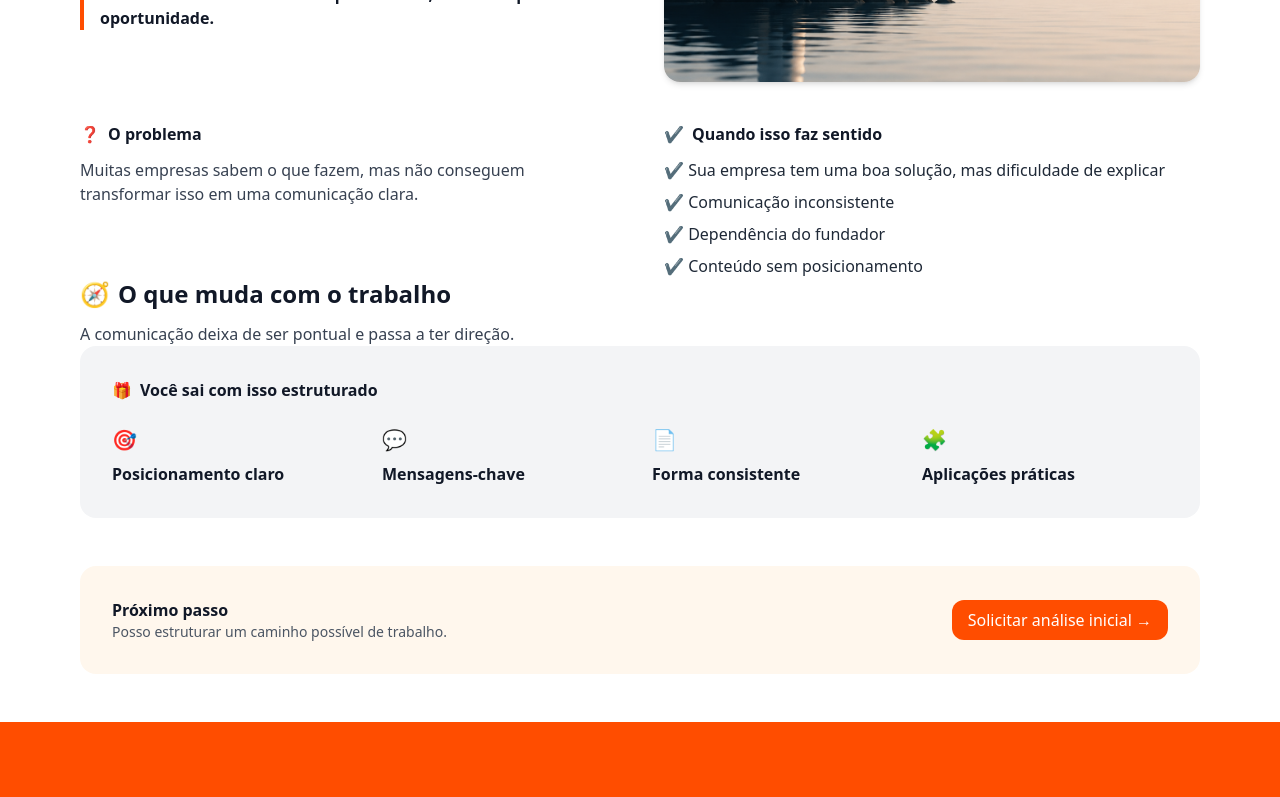
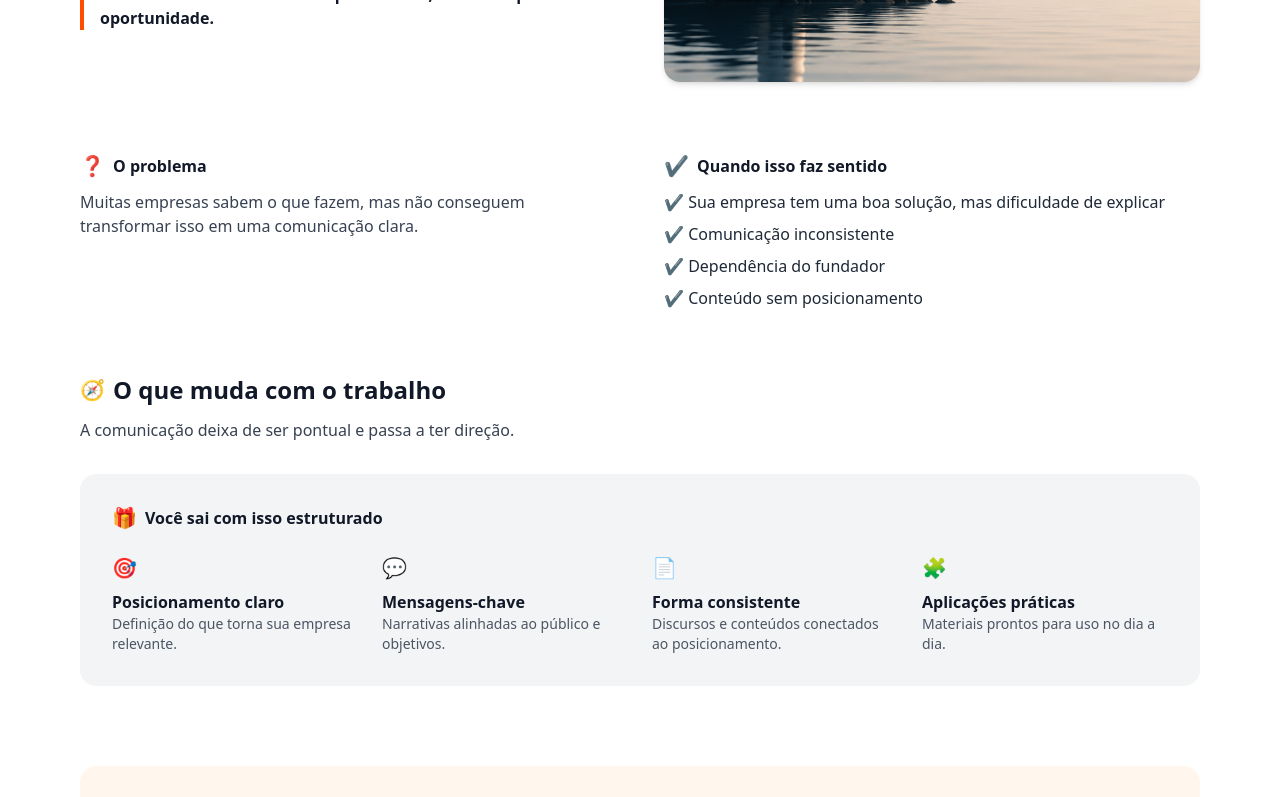
Before and after one commit to andretomazela-dev/integrado, a Next.js app: page /sistema-de-posicionamento-estrategico in a window 1280 px wide. Shown: the part 520-1317 px from the top of the page. Built offline with nearby package versions, Linux system fonts and the light colour scheme.

Commit message:
Update page.jsx

```diff
--- a/app/sistema-de-posicionamento-estrategico/page.jsx
+++ b/app/sistema-de-posicionamento-estrategico/page.jsx
@@ -46,12 +46,12 @@ export default function SistemaPosicionamento() {
         </section>
 
         {/* PROBLEMA + QUANDO */}
-        <section className="section-tight">
+        <section className="section-sm">
           <div className="container grid md:grid-cols-2 gap-12">
 
             <div>
               <h2 className="font-bold mb-3 flex items-center gap-2">
-                <span className="text-orange-500">❓</span>
+                <span className="icon text-orange-500">❓</span>
                 O problema
               </h2>
 
@@ -62,7 +62,7 @@ export default function SistemaPosicionamento() {
 
             <div>
               <h2 className="font-bold mb-3 flex items-center gap-2">
-                <span className="text-orange-500">✔️</span>
+                <span className="icon text-orange-500">✔️</span>
                 Quando isso faz sentido
               </h2>
 
@@ -78,29 +78,22 @@ export default function SistemaPosicionamento() {
         </section>
 
         {/* TRANSFORMAÇÃO */}
-        <section className="section-tight">
+        <section className="section-sm">
           <div className="container">
 
-            <h2 className="text-2xl font-bold flex items-center gap-2">
-              <span className="text-orange-500">🧭</span>
+            <h2 className="text-2xl font-bold flex items-center gap-2 mb-3">
+              <span className="icon text-orange-500">🧭</span>
               O que muda com o trabalho
             </h2>
 
-            <p className="mt-3 text-gray-700 max-w-2xl">
+            <p className="text-gray-700 mb-8 max-w-2xl">
               A comunicação deixa de ser pontual e passa a ter direção.
             </p>
 
-          </div>
-        </section>
-
-        {/* ENTREGA */}
-        <section className="section-tight">
-          <div className="container">
-
-            <div className="bg-gray-100 rounded-2xl p-8">
+            <div className="card-soft">
 
               <h3 className="font-semibold mb-6 flex items-center gap-2">
-                <span className="text-orange-500">🎁</span>
+                <span className="icon text-orange-500">🎁</span>
                 Você sai com isso estruturado
               </h3>
 
@@ -109,21 +102,25 @@ export default function SistemaPosicionamento() {
                 <div>
                   <div className="text-orange-500 text-xl mb-2">🎯</div>
                   <h4 className="font-semibold">Posicionamento claro</h4>
+                  <p className="text-sm text-gray-600">Definição do que torna sua empresa relevante.</p>
                 </div>
 
                 <div>
                   <div className="text-orange-500 text-xl mb-2">💬</div>
                   <h4 className="font-semibold">Mensagens-chave</h4>
+                  <p className="text-sm text-gray-600">Narrativas alinhadas ao público e objetivos.</p>
                 </div>
 
                 <div>
                   <div className="text-orange-500 text-xl mb-2">📄</div>
                   <h4 className="font-semibold">Forma consistente</h4>
+                  <p className="text-sm text-gray-600">Discursos e conteúdos conectados ao posicionamento.</p>
                 </div>
 
                 <div>
                   <div className="text-orange-500 text-xl mb-2">🧩</div>
                   <h4 className="font-semibold">Aplicações práticas</h4>
+                  <p className="text-sm text-gray-600">Materiais prontos para uso no dia a dia.</p>
                 </div>
 
               </div>
@@ -137,7 +134,7 @@ export default function SistemaPosicionamento() {
         <section className="section">
           <div className="container">
 
-            <div className="bg-orange-50 rounded-2xl p-8 flex justify-between items-center">
+            <div className="bg-orange-50 rounded-2xl p-8 flex flex-col md:flex-row justify-between items-center gap-4">
 
               <div>
                 <h2 className="font-bold">Próximo passo</h2>
@@ -146,10 +143,7 @@ export default function SistemaPosicionamento() {
                 </p>
               </div>
 
-              <Link
-                href="/#contato"
-                className="btn btn-primary"
-              >
+              <Link href="/#contato" className="btn btn-primary">
                 Solicitar análise inicial →
               </Link>
 
```
